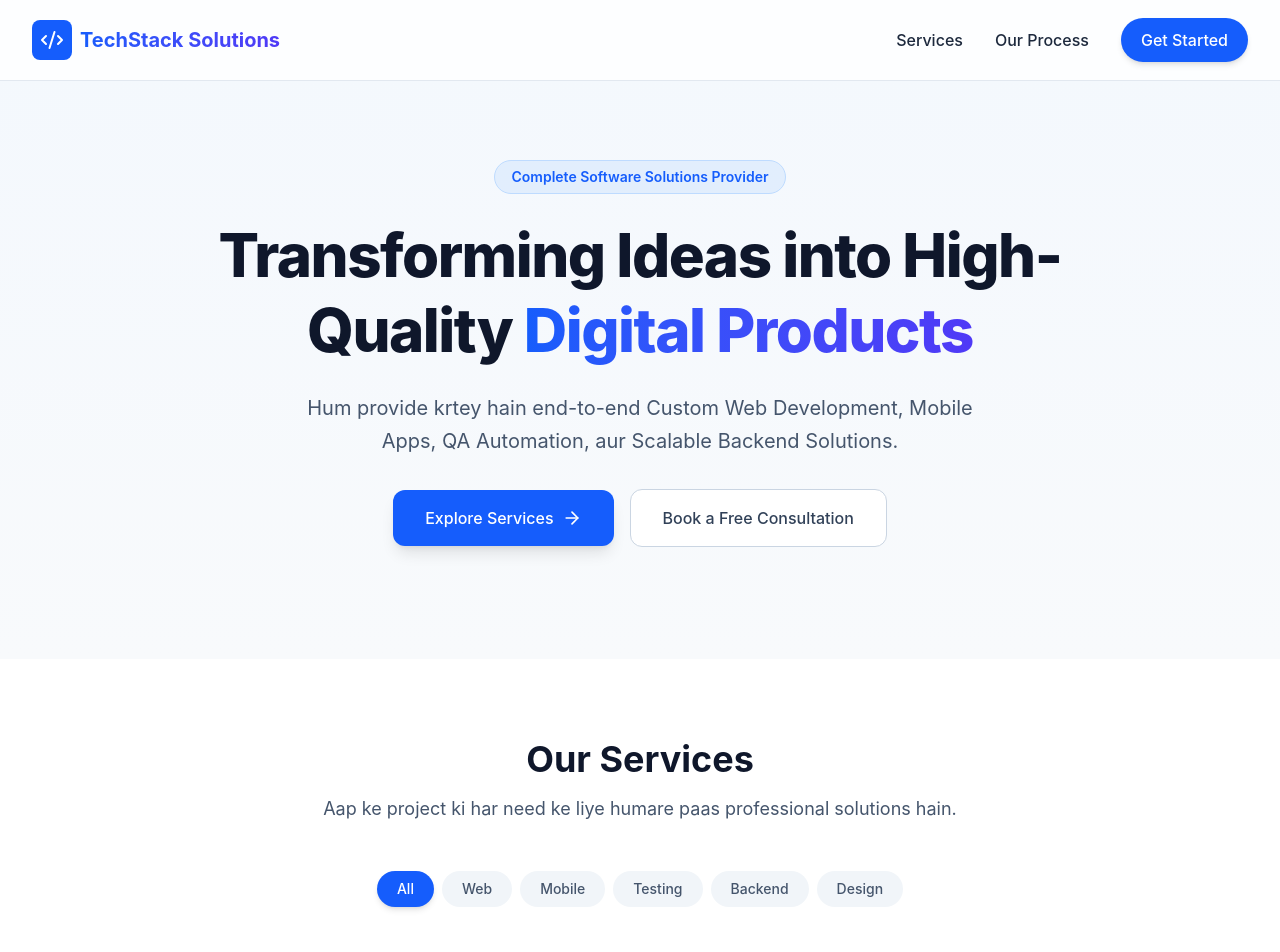
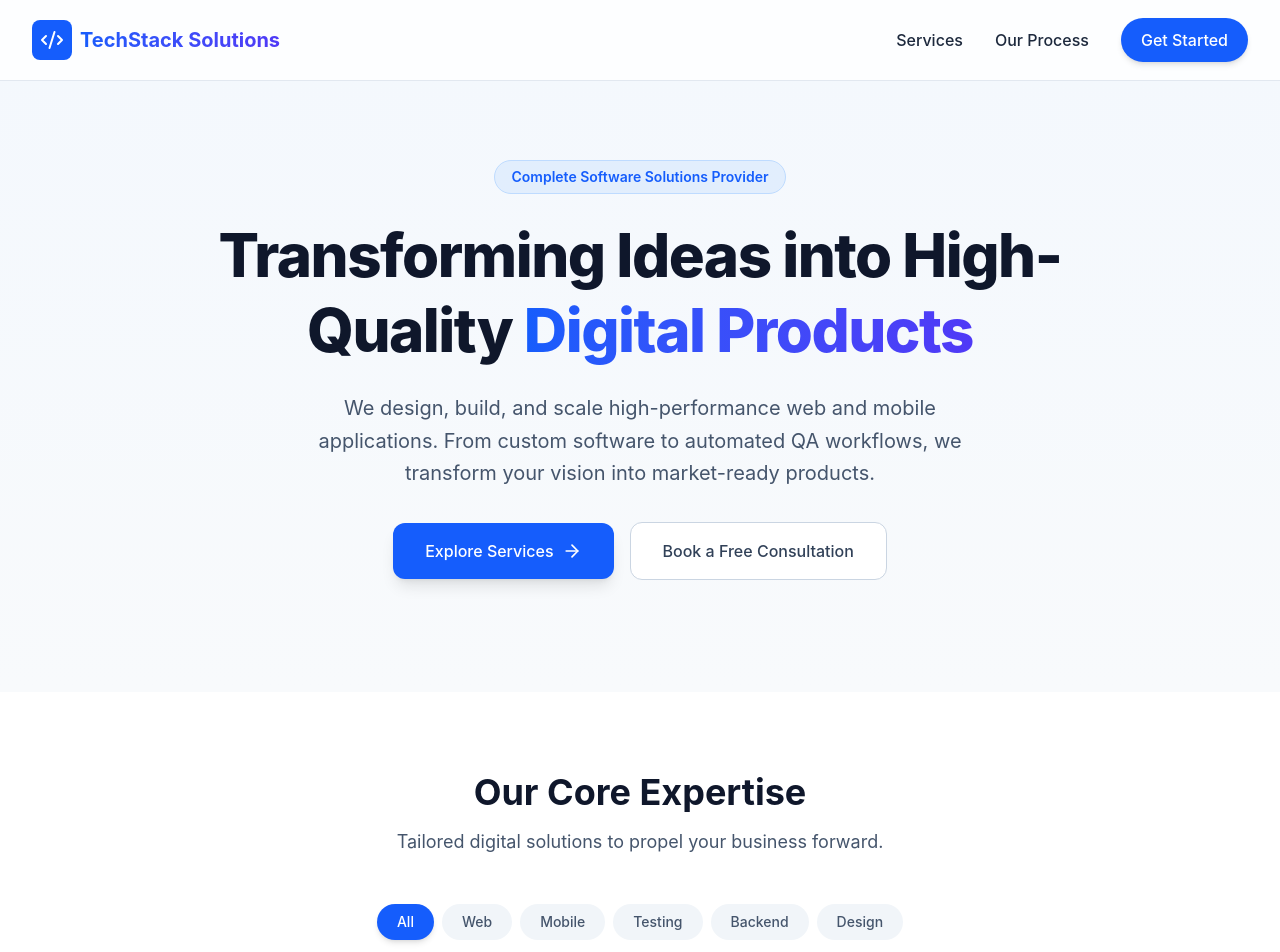
Before and after one commit to sarmad-sqa/TechStack-Solutions, a React (Vite) app: page / in a window 1280 px wide. Shown: the top 952 px of the page. Built offline with nearby package versions, Linux system fonts and the light colour scheme.

Commit message:
Text Change Phase 1

```diff
--- a/src/App.jsx
+++ b/src/App.jsx
@@ -123,7 +123,7 @@ export default function App() {
             Transforming Ideas into High-Quality <span className="bg-gradient-to-r from-blue-600 to-indigo-600 bg-clip-text text-transparent">Digital Products</span>
           </h1>
           <p className="mt-6 text-lg sm:text-xl text-slate-600 max-w-2xl mx-auto leading-relaxed">
-            Hum provide krtey hain end-to-end Custom Web Development, Mobile Apps, QA Automation, aur Scalable Backend Solutions.
+            We design, build, and scale high-performance web and mobile applications. From custom software to automated QA workflows, we transform your vision into market-ready products.
           </p>
           <div className="mt-8 flex flex-col sm:flex-row justify-center items-center gap-4">
             <a href="#services" className="w-full sm:w-auto px-8 py-4 bg-blue-600 hover:bg-blue-700 text-white rounded-xl font-medium shadow-lg flex items-center justify-center gap-2">
@@ -140,8 +140,8 @@ export default function App() {
       <section id="services" className="py-20 bg-white">
         <div className="max-w-7xl mx-auto px-4 sm:px-6 lg:px-8">
           <div className="text-center max-w-3xl mx-auto mb-12">
-            <h2 className="text-3xl font-bold text-slate-900 sm:text-4xl">Our Services</h2>
-            <p className="mt-4 text-slate-600 text-lg">Aap ke project ki har need ke liye humare paas professional solutions hain.</p>
+            <h2 className="text-3xl font-bold text-slate-900 sm:text-4xl">Our Core Expertise</h2>
+            <p className="mt-4 text-slate-600 text-lg">Tailored digital solutions to propel your business forward.</p>
           </div>
 
           <div className="flex flex-wrap justify-center gap-2 mb-12">
```
